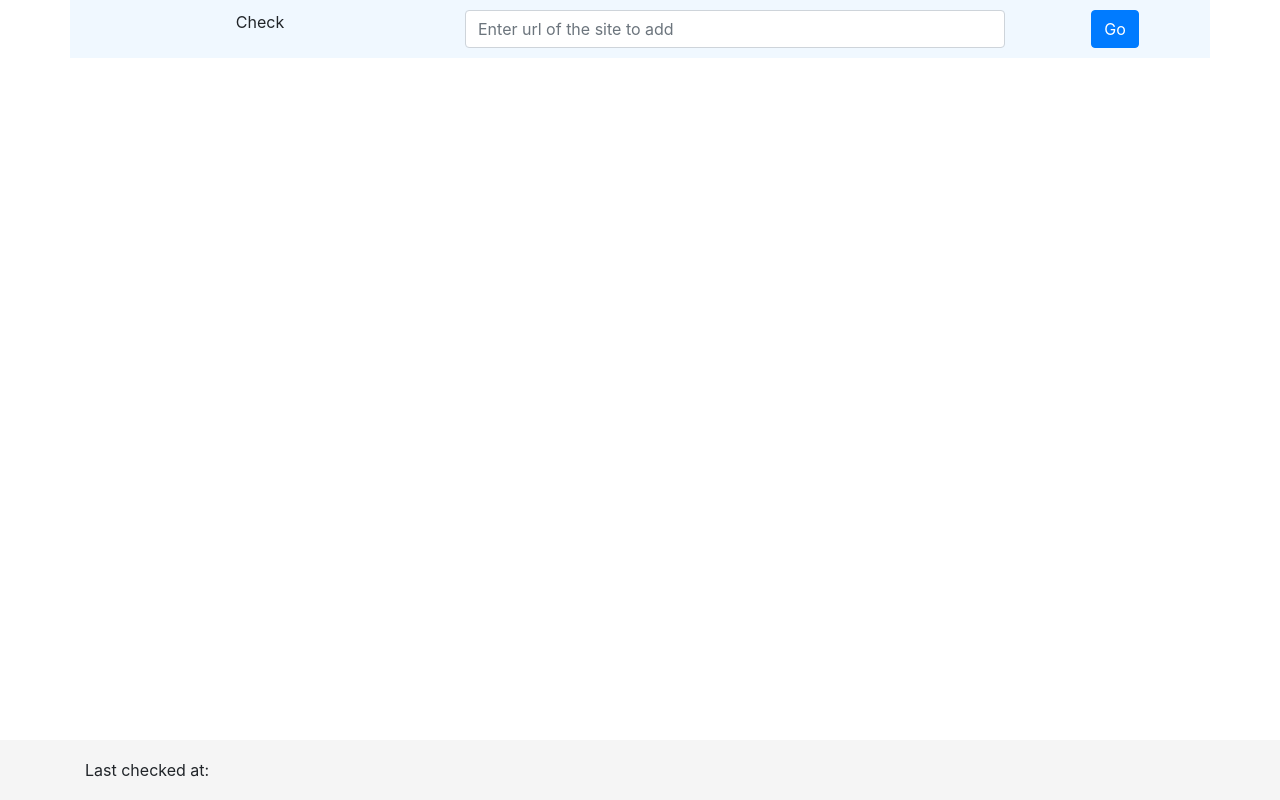
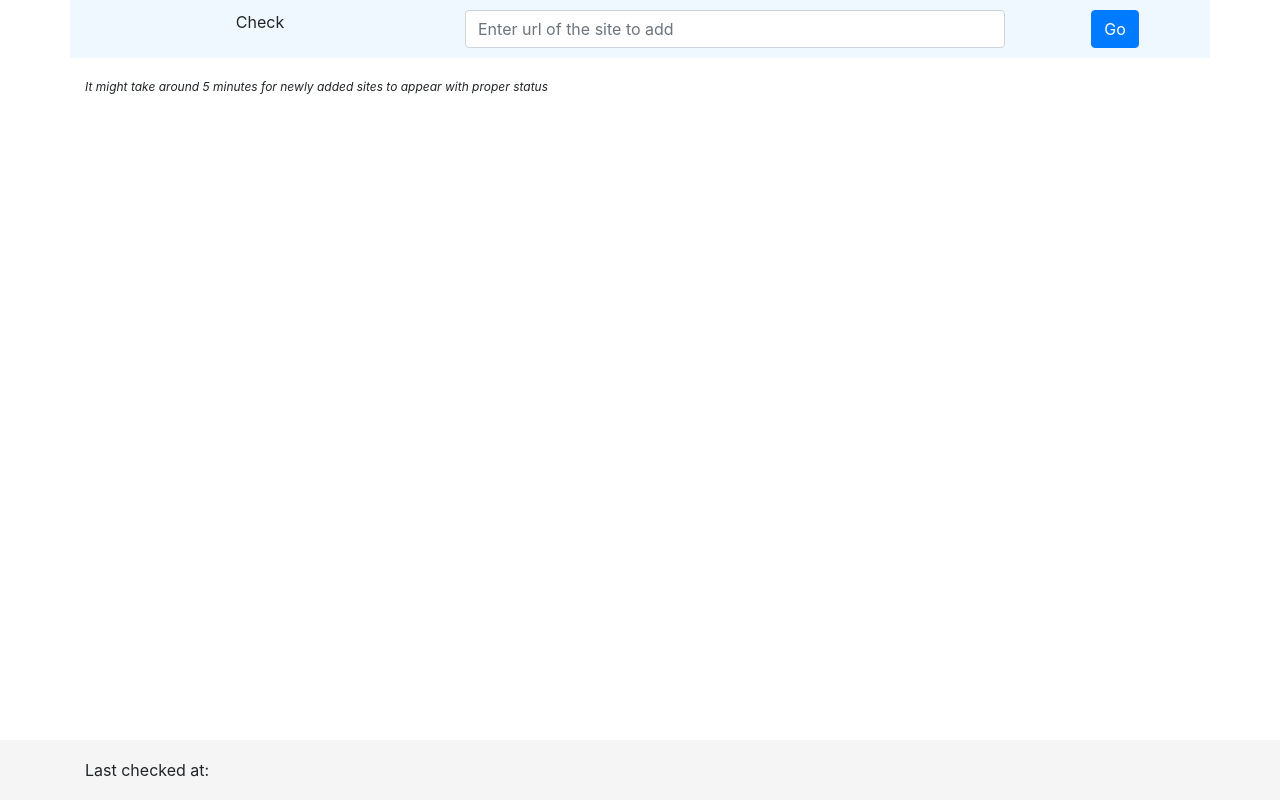
Before and after one commit to abhiche/health-check, a plain HTML site: page web/index.html in a window 1280 px wide. Drawn offline with nearby package versions, Linux system fonts and the light colour scheme; no server answers.

Commit message:
Add text about sync timing

```diff
--- a/web/index.html
+++ b/web/index.html
@@ -58,6 +58,10 @@
         </div>
       </div>
       <div class="row" id="url-list-container"></div>
+      <span style="font-size: 12px; font-style: italic; ">
+        It might take around 5 minutes for newly added sites to appear with
+        proper status</span
+      >
     </div>
     <footer class="footer">
       <div class="container">
```
